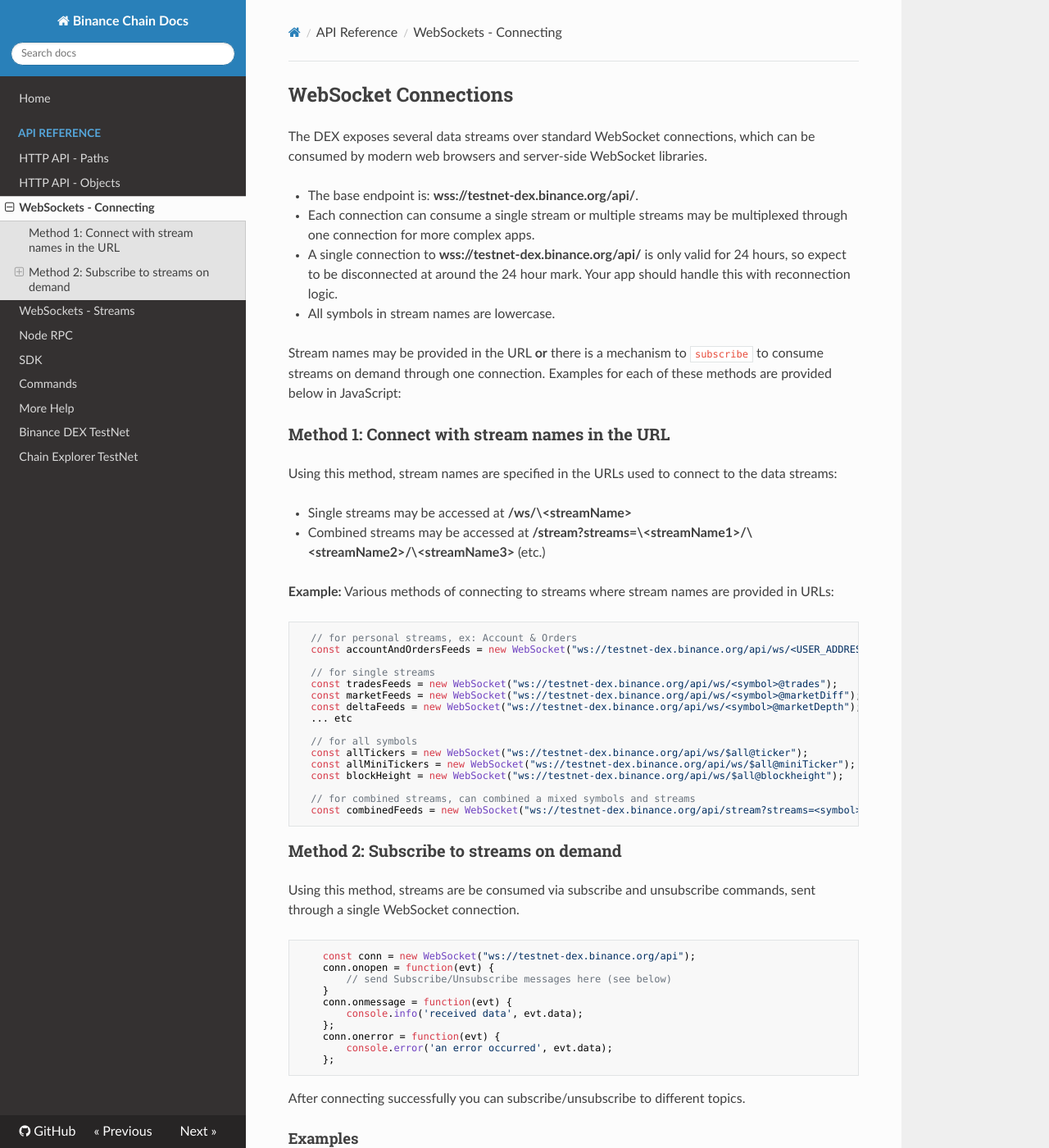
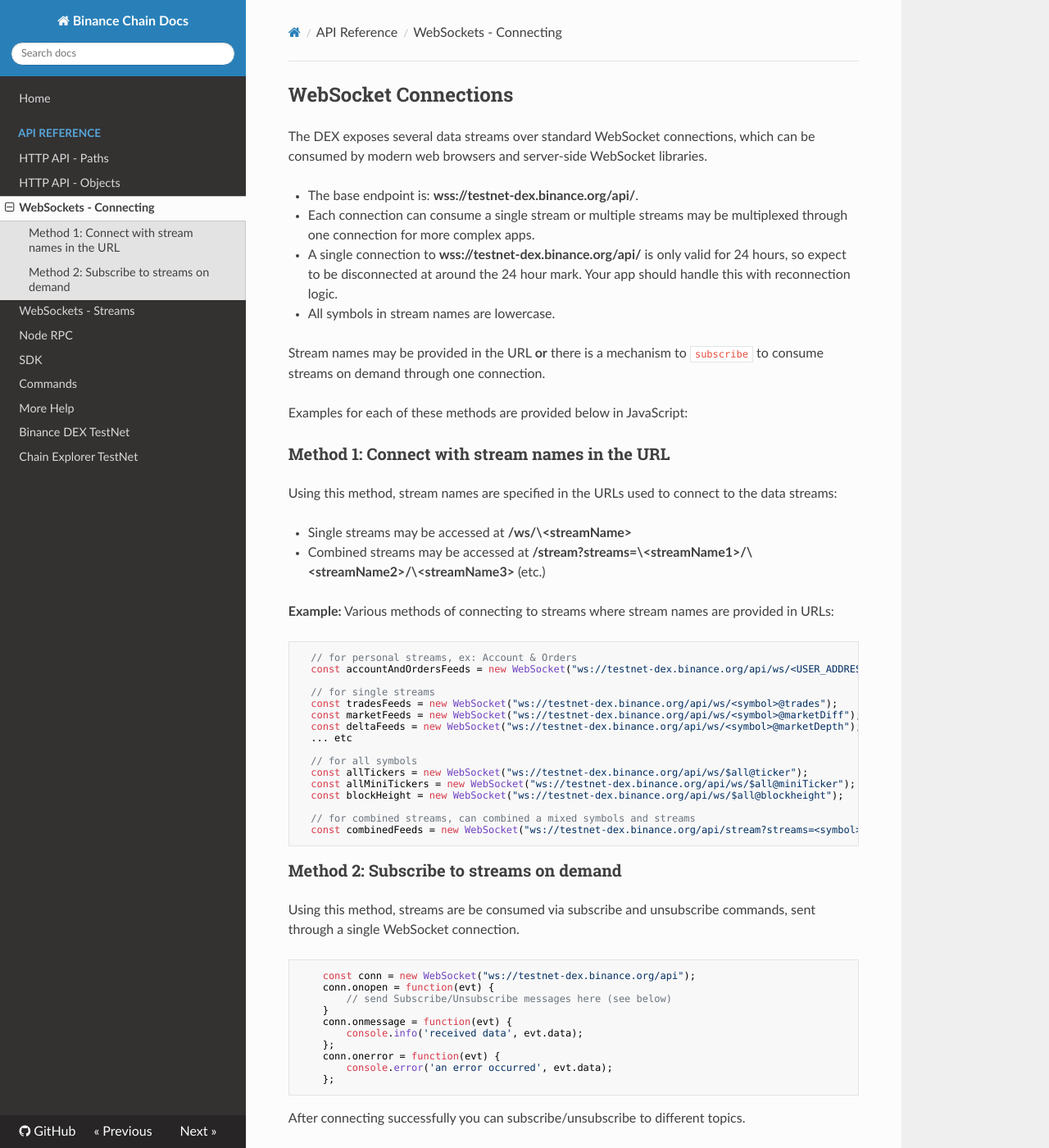
Before and after one commit to yash-sharma1/docs-site, an MkDocs documentation site: the page built from docs/api-reference/dex-api/ws-connection.md, in a window 1280 px wide and 1400 px high. Shown: the whole window at 82% size. Built offline with MkDocs 1.6.1, drawn with Linux system fonts in a browser that asks for light colours; nearby versions of some CDN libraries.

Commit message:
ws connection: removed a redundant heading

````diff
--- a/docs/api-reference/dex-api/ws-connection.md
+++ b/docs/api-reference/dex-api/ws-connection.md
@@ -8,6 +8,7 @@
 - All symbols in stream names are lowercase.
 
 Stream names may be provided in the URL **or** there is a mechanism to `subscribe` to consume streams on demand through one connection.
+
 Examples for each of these methods are provided below in JavaScript:
 
 ### Method 1: Connect with stream names in the URL
@@ -57,8 +58,6 @@
 
 After connecting successfully you can subscribe/unsubscribe to different topics.
 
-#### Examples
-
 **Example:** To subscribe to orders events and market depth updates, you should to send a socket message with the `subscribe` payload as below:
 
 ```javascript
````
